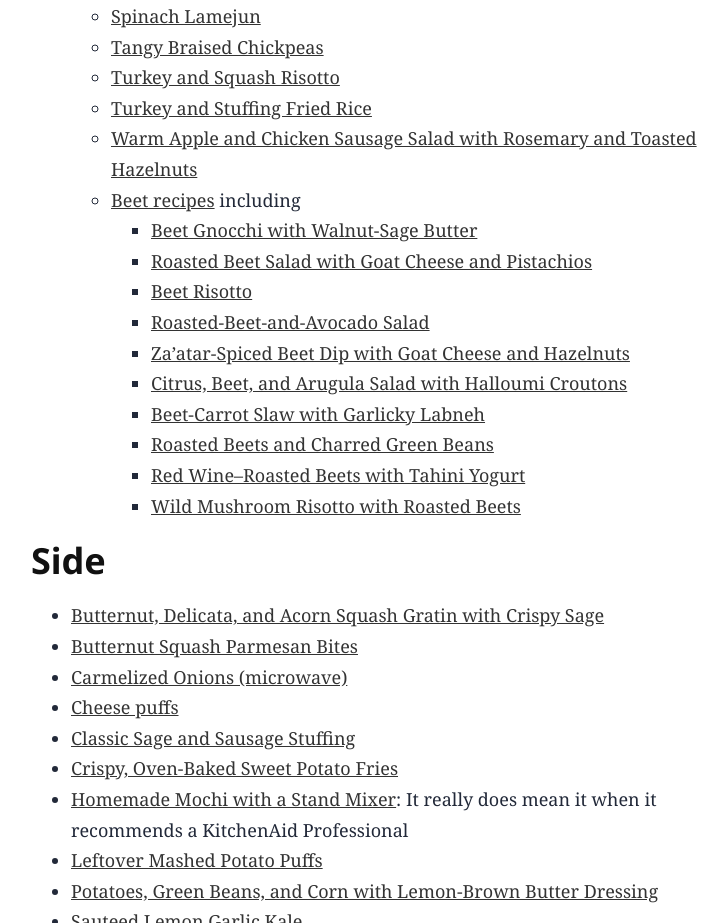
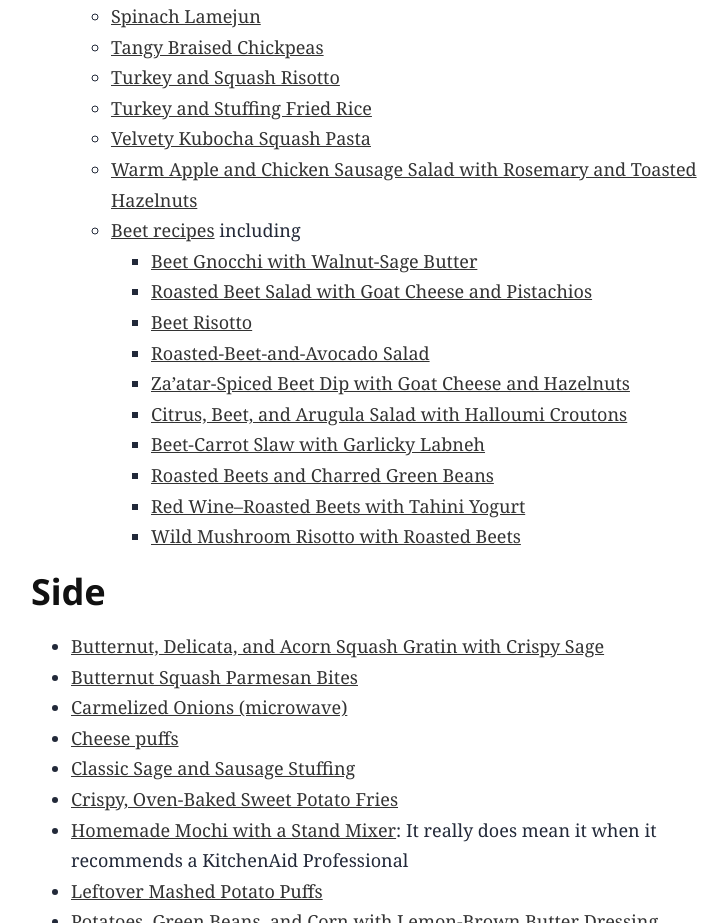
Before and after one commit to ErikaRS/erikars.com, an Astro site in the folder site/: page /recipes in a window 1280 px wide. Shown: the part 3650-4573 px from the top of the page, without its empty margins (249-977 px from the left). Built offline with nearby package versions, Linux system fonts and the light colour scheme; Astro itself is replaced by a stand-in of ours.

Commit message:
Add recipe

```diff
--- a/site/src/pages/recipes/index.md
+++ b/site/src/pages/recipes/index.md
@@ -109,6 +109,7 @@ title: Recipes
   - [Tangy Braised Chickpeas](https://smittenkitchen.com/2020/09/tangy-braised-chickpeas/)
   - [Turkey and Squash Risotto](https://www.pccmarkets.com/recipe/turkey-and-squash-risotto/)
   - [Turkey and Stuffing Fried Rice](https://www.pccmarkets.com/recipe/turkey-stuffing-fried-rice/)
+  - [Velvety Kubocha Squash Pasta](https://www.pccmarkets.com/recipe/velvety-kabocha-squash-pasta/)
   - [Warm Apple and Chicken Sausage Salad with Rosemary and Toasted Hazelnuts](https://www.pccmarkets.com/recipe/warm-apple-and-chicken-sausage-salad-with-rosemary-and-toasted-hazelnuts/)
   - [Beet recipes](https://www.foodandwine.com/vegetables/root-vegetables/beet/beets) including
     - [Beet Gnocchi with Walnut-Sage Butter](https://www.foodandwine.com/recipes/beet-gnocchi-walnut-sage-butter)
```
